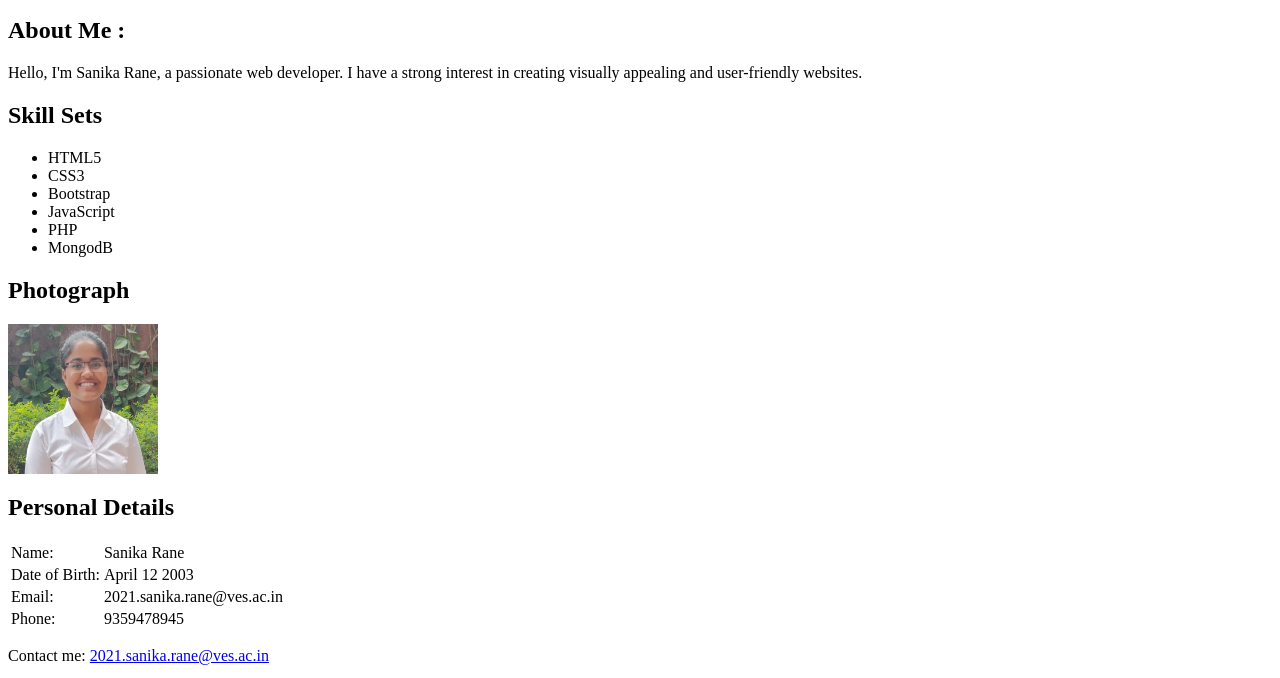
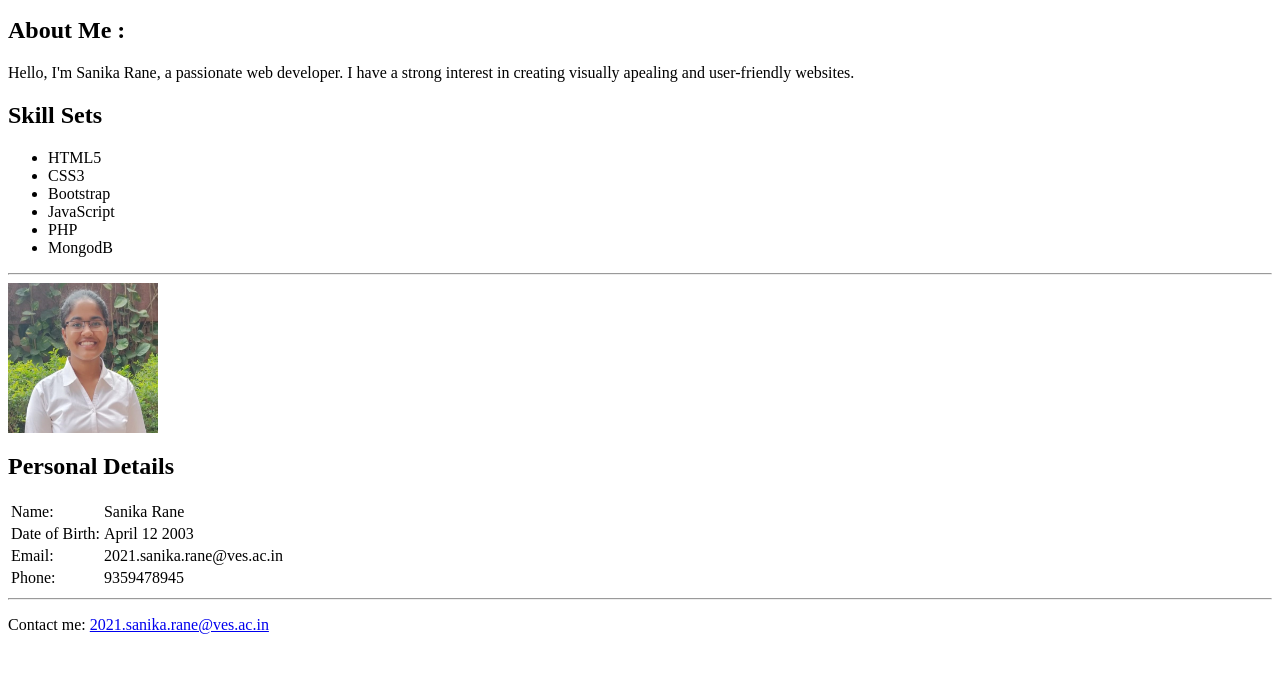
Before and after one commit to Sanikar12/ProfileMe, a plain HTML site: page index.html in a window 1280 px wide. Shown: the part 397-1075 px from the top of the page. After the commit the page ends 1047 px from the top, so only its background shows below. Drawn offline with Linux system fonts and the light colour scheme.

Commit message:
Update index.html

```diff
--- a/index.html
+++ b/index.html
@@ -1,4 +1,8 @@
-<html>
+
+        <html>
+        <head>
+            <title>Profile page</title>
+        </head>
         <h1>Sanika Rane</h1>
         <p>Web Devoloper</p>
 
@@ -14,17 +18,17 @@
             Your browser does not support the audio element.
         </audio>
 
-        <h2>About Me :</h2>
+        <section><h2>About Me :</h2>
         <p>
             Hello, I'm Sanika Rane, a passionate web developer.
-            I have a strong interest in creating visually appealing and user-friendly websites.
+            I have a strong interest in creating <span>visually apealing</span> and <span>user-friendly websites</span>.
         </p>
+         </section>
 
 
 
 
-
-
+        <section>
 
         <h2>Skill Sets</h2>
         <ul>
@@ -37,12 +41,14 @@
 
         </ul>
 
-
-
-        <h2>Photograph</h2>
+        </section>
+        <section>
+        <hr>
         <img src = "./WhatsApp Image 2023-07-31 at 00.03.43.jpg" height=" 150" width="150"/>
 
+        </section>
 
+        <section>
         <h2>Personal Details</h2>
         <table>
             <tr>
@@ -63,5 +69,9 @@
             </tr>
 
          </table>
-         <p>Contact me: <a href="mailto:2021.sanika.rane@ves.ac.in">2021.sanika.rane@ves.ac.in</a></p>
-  </html>
+        </section>
+         <hr>
+         <footer>
+          <p>Contact me: <a href="mailto:2021.sanika.rane@ves.ac.in">2021.sanika.rane@ves.ac.in</a></p>
+         </footer>
+        </html>
```
